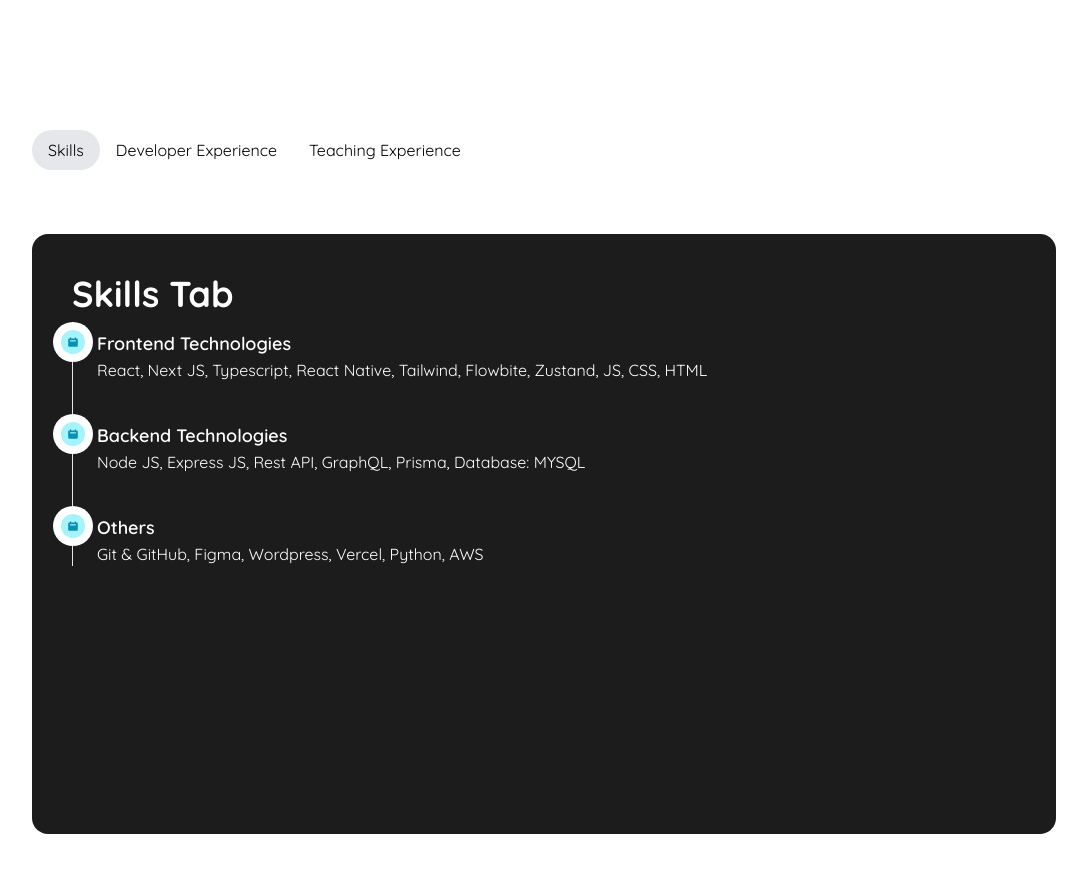
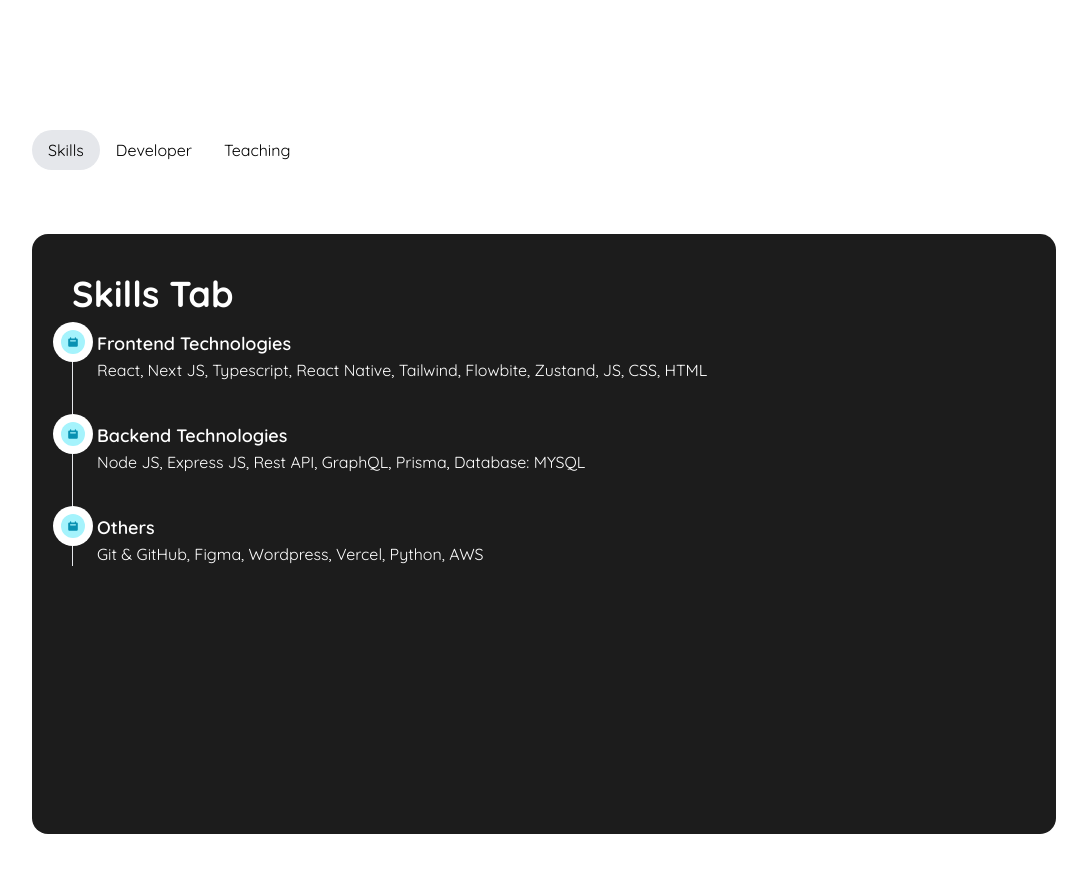
Before and after one commit to vishalthapa07/my-portfolio-v1, a Next.js app: page / in a window 1280 px wide. Shown: the part 1000-1872 px from the top of the page, without its empty margins (96-1183 px from the left). Built offline with nearby package versions, Linux system fonts and the light colour scheme.

Commit message:
update  skills tab name

```diff
--- a/src/components/skills.tsx
+++ b/src/components/skills.tsx
@@ -19,7 +19,7 @@ export function TabsDemo() {
       ),
     },
     {
-      title: "Developer Experience",
+      title: "Developer",
       value: "developer",
       content: (
         <div className="w-full overflow-auto no-scrollbar relative h-full rounded-2xl p-10 text-xl md:text-4xl font-bold text-white bg-primary">
@@ -29,7 +29,7 @@ export function TabsDemo() {
       ),
     },
     {
-      title: "Teaching Experience",
+      title: "Teaching",
       value: "teaching",
       content: (
         <div className="w-full overflow-auto no-scrollbar relative h-full rounded-2xl p-10 text-xl md:text-4xl font-bold text-white bg-primary">
```
